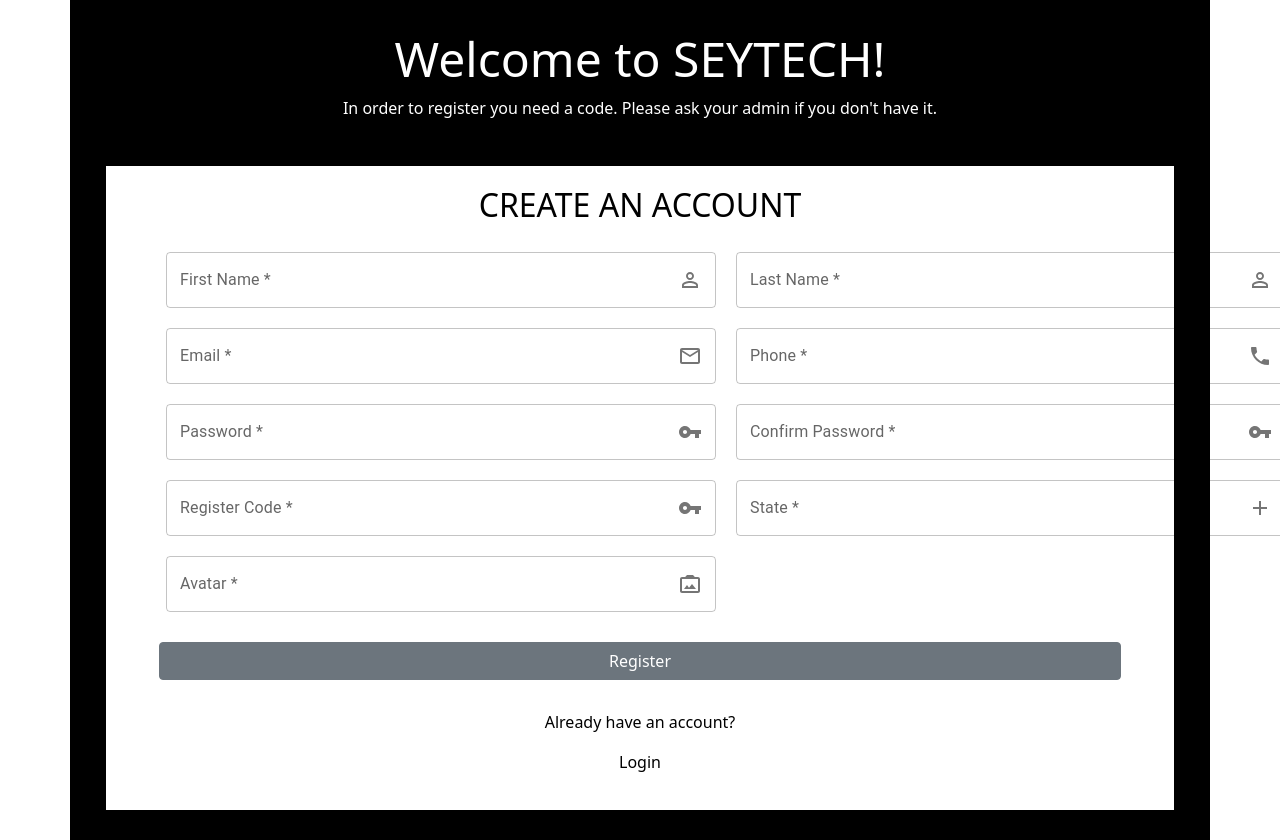
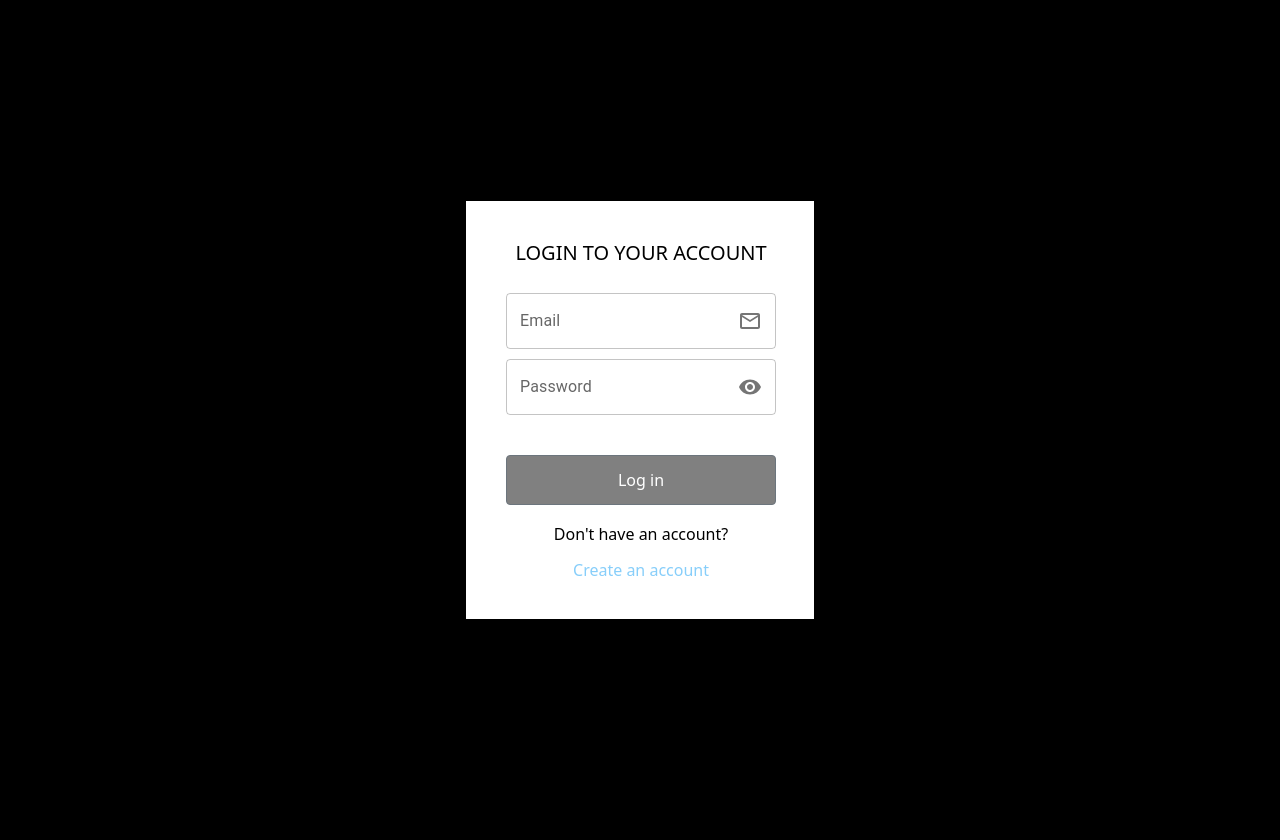
Before and after one commit to aselwilliams/Sign-up, a React (Create React App) app: page /login in a window 1280 px wide. Built offline with nearby package versions, Linux system fonts and the light colour scheme.

Commit message:
navigation activated

```diff
--- a/src/App.css
+++ b/src/App.css
@@ -3,9 +3,14 @@
   width: 100vw;
   height: 100vh;
 }
+.container{
+  height: 100%;
+  width: 100%;
+  background-color: black;
+}
 .login{
   width: 350px;
-  height: 400px;
+  height: 420px;
   line-height: 1;
 margin:auto;
   background-color: white;
@@ -13,8 +18,25 @@
   border: black solid 1px;
   text-align: center;
   padding-left: 10px;
+  color:black;
+  margin-top: 200px;
 }
 .login-btn{
   height: 50px;
   background-color: grey;
+  width:100%;
+  margin-bottom: 10px;
 }
+.login-title{
+  padding:10px 0;
+}
+.create-account{
+  color:lightskyblue;
+}
+.logout-btn{
+  height: 50px;
+  background-color: grey;
+  width:100%;
+  margin-bottom: 10px;
+  margin-top:20px;
+}
--- a/src/App.js
+++ b/src/App.js
@@ -1,5 +1,5 @@
 import {BrowserRouter as Router,Routes, Route } from 'react-router-dom'
-import './App.css';
+// import './App.css';
 import "bootstrap/dist/css/bootstrap.min.css";
 import Dashboard from './components/Dashboard';
 import LoginPage from './components/LoginPage';
@@ -13,13 +13,13 @@
         <div className="col">
 
           <Router>
-        <SignUp />
+
             <Routes>
 
-              {/* <Route path='/' element={<Dashboard />} />
+              <Route path='/' element={<Dashboard />} />
               <Route path='/login' element={<LoginPage />} />
               <Route path ='/sign-up' element={<SignUp />} />
-              <Route path ='*' element={<NotFound />} /> */}
+              <Route path ='*' element={<NotFound />} />
             </Routes>
           </Router>
         </div>
--- a/src/components/Dashboard.js
+++ b/src/components/Dashboard.js
@@ -1,10 +1,20 @@
-import React from 'react'
+import { SettingsBackupRestoreRounded } from '@mui/icons-material';
+import React from 'react';
+import {useNavigate} from 'react-router-dom'
 
 function Dashboard() {
+const navigate=useNavigate();
+
+    const handleLogout=()=>{
+        sessionStorage.clear();
+        setToken(null)
+        navigate('/login')
+    }
   return (
     <div>
         <h1>Welcome to your Dashbord!</h1>
-        <button>Logout</button>
+
+        <button className='logout-btn' onClick={handleLogout}>Logout</button>
     </div>
   )
 }
--- a/src/components/LoginPage.js
+++ b/src/components/LoginPage.js
@@ -1,5 +1,5 @@
 import React,{useState,useEffect} from 'react';
-import {Form,FormGroup,Label,Input,Button} from 'reactstrap';
+import {Button} from 'reactstrap';
 import "bootstrap/dist/css/bootstrap.min.css";
 import InputAdornment from "@mui/material/InputAdornment";
 import TextField from "@mui/material/TextField";
@@ -8,6 +8,7 @@
 import MailOutlineIcon from '@mui/icons-material/MailOutline';
 import {useNavigate} from 'react-router-dom';
 import { nanoid } from 'nanoid';
+import '../App.css'
 
 function LoginPage() {
     const [email, setEmail] =useState('mom@home.com')
@@ -41,7 +42,7 @@
                 const token=nanoid();
                 sessionStorage.setItem('token',token)
                 setToken(token)
-                navigate('/dashboard')
+                navigate('/')
             } else {
                 setNotFound(true)
                 setTimeout(()=>{
@@ -56,17 +57,21 @@
         }
     }
   return (
+      <div className='container'>
+
 <form onSubmit={handleLogin}>
+
             <Box
       className="App login"
       sx={{
         display: "grid",
         gridTemplateColumns: "270px",
-        gridGap: 5,
+        gridGap: 10,
         padding:'30px 40px'
       }}
     >
-        <h5>LOGIN TO YOUR ACCOUNT</h5>
+        <h5 className='login-title'>LOGIN TO YOUR ACCOUNT</h5>
+
       <IconTextField label="Email" name='email' iconEnd={<MailOutlineIcon />} />
       <IconTextField label="Password" name='password' iconEnd={<VisibilityOffIcon />} />
      <Button className='login-btn' >Log in</Button>
@@ -74,6 +79,7 @@
      <p className='create-account' onClick={handleClick}>Create an account</p>
     </Box>
     </form>
+    </div>
   );
 }
 
--- a/src/components/NotFound.js
+++ b/src/components/NotFound.js
@@ -2,7 +2,10 @@
 
 function NotFound() {
   return (
-    <div>NotFound</div>
+    <div>
+        <h2>404 </h2>
+        <h2>The page is still under development</h2>
+    </div>
   )
 }
 
--- a/src/components/SignUp.js
+++ b/src/components/SignUp.js
@@ -1,8 +1,6 @@
 import React,{useState} from 'react'
 import InputAdornment from "@mui/material/InputAdornment";
 import TextField from "@mui/material/TextField";
-import AccountCircle from "@mui/icons-material/AccountCircle";
-import Visibility from "@mui/icons-material/Visibility";
 import PersonOutlineIcon from '@mui/icons-material/PersonOutline';
 import PhoneIcon from '@mui/icons-material/Phone';
 import MailOutlineIcon from '@mui/icons-material/MailOutline';
@@ -67,13 +65,12 @@
       <IconTextField label="Register Code *" id='registerCode' name='registerCode' value={user.registerCode} onChange={handleChange} iconEnd={<VpnKeyIcon />} />
       <IconTextField label="State *" id='state' name='state' value={user.state} onChange={handleChange} iconEnd={<AddIcon />} />
       <IconTextField label="Avatar *" id='avatar' name='avatar' value={user.avatar} onChange={handleChange} iconEnd={<PhotoCameraBackIcon />} />
-
     </Box>
     <Button className='btn btn-secondary'>Register</Button>
     </form>
     <footer>
     <p>Already have an account?</p>
-    <p onClick={navigateTo}>Login</p>
+    <p className='login-tag' onClick={navigateTo}>Login</p>
   </footer>
     </main>
     </div>
--- a/src/index.css
+++ b/src/index.css
@@ -33,3 +33,6 @@
 .title{
   font-size: 3rem;
 }
+.login-tag{
+  color:lightskyblue;
+}
```
